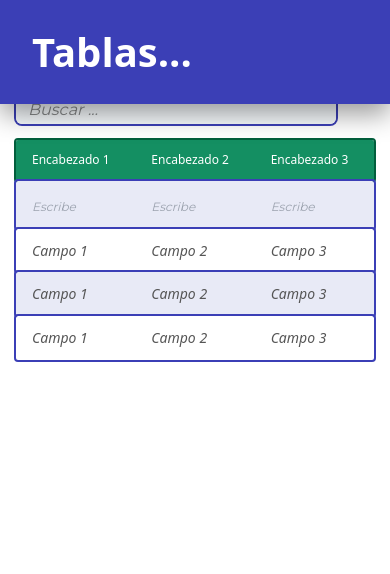
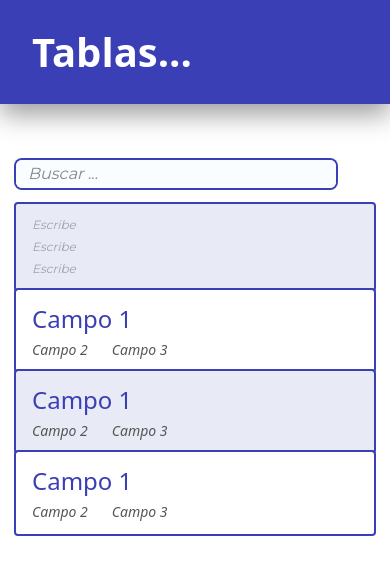
Before and after one commit to AztlanConsulting/Fungivora-Dev, a React (Vite) app in the folder frontend/: page /tablas in a window 390 px wide. Shown: the top 574 px of the page. Built offline with nearby package versions, Linux system fonts and the light colour scheme; some icons are missing.

Commit message:
[FIX] (frontend) The table view has changed in the mobile version

```diff
--- a/frontend/src/views/vista_tablas.jsx
+++ b/frontend/src/views/vista_tablas.jsx
@@ -7,32 +7,42 @@ import { colores } from "../componentes/colores";
 
 function VistaTablas() {
 
+  // Estado de la barra de búsqueda
   const [busqueda, setBusqueda] = useState("");
 
+  // Estado de la fila editable (inputs vacíos al inicio)
   const [nuevaFila, setNuevaFila] = useState({ campo1: "", campo2: "", campo3: "" });
 
+  // Filas confirmadas de la tabla
   const [datos, setDatos] = useState([
     { campo1: "Campo 1", campo2: "Campo 2", campo3: "Campo 3" },
     { campo1: "Campo 1", campo2: "Campo 2", campo3: "Campo 3" },
     { campo1: "Campo 1", campo2: "Campo 2", campo3: "Campo 3" },
   ]);
 
+  // Actualiza el valor de un campo en la fila editable sin guardar aún
   const handleNuevaFila = (campo, valor) => {
-    const actualizada = { ...nuevaFila, [campo]: valor };
-    setNuevaFila(actualizada);
+    setNuevaFila((prev) => ({ ...prev, [campo]: valor }));
+  };
 
-    if (actualizada.campo1 && actualizada.campo2 && actualizada.campo3) {
-      setDatos((prev) => [...prev, actualizada]);
-      setNuevaFila({ campo1: "", campo2: "", campo3: "" });
+  // Guarda la fila al presionar Enter, solo si los tres campos tienen contenido
+  const handleKeyDown = (e) => {
+    if (e.key === "Enter") {
+      if (nuevaFila.campo1 && nuevaFila.campo2 && nuevaFila.campo3) {
+        setDatos((prev) => [...prev, nuevaFila]);
+        setNuevaFila({ campo1: "", campo2: "", campo3: "" }); // limpia los inputs
+      }
     }
   };
 
+  // Filtra las filas confirmadas en tiempo real según el texto de búsqueda
   const datosFiltrados = datos.filter((fila) =>
     Object.values(fila).some((val) =>
       val.toLowerCase().includes(busqueda.toLowerCase())
     )
   );
 
+  // Estilo compartido para los inputs de la fila editable
   const inputStyle = {
     fontFamily: "Montserrat, sans-serif",
     fontSize: "clamp(12px, 1.2vw, 14px)",
@@ -41,7 +51,7 @@ function VistaTablas() {
     width: "100%",
   };
 
-  // Estilo de borde individual por rectángulo
+  // Borde individual con outline para evitar que se duplique el grosor entre filas
   const bordeFilaStyle = {
     outline: `2px solid ${colores.azul}`,
     borderRadius: "2px",
@@ -53,9 +63,10 @@ function VistaTablas() {
     <>
       <Titulo>Tablas...</Titulo>
 
-      <Base margen_arriba="mt-20 md:mt-36">
+      <Base margen_arriba="mt-36 md:mt-36">
         <div className="flex flex-col gap-4">
 
+          {/** Barra de búsqueda — filtra las filas en tiempo real */}
           <BarraBusqueda
             value={busqueda}
             onChange={(e) => setBusqueda(e.target.value)}
@@ -64,14 +75,16 @@ function VistaTablas() {
 
           <div className="w-full flex flex-col">
 
-            {/** Encabezado  */}
+            {/** Encabezado verde — solo visible en desktop (hidden en móvil) */}
             <div
-              className="grid grid-cols-3 rounded-xl overflow-hidden mb-1.5"
+              className="hidden md:grid md:grid-cols-3 overflow-hidden"
               style={{
                 backgroundColor: colores.verde,
-                outline: "2px solid #025E3C",
+                outline: "2px solid #025E3C", // borde verde oscuro distinto al de las filas
                 borderRadius: "2px",
-                 marginBottom: "0px",
+                marginBottom: "0px",
+                position: "relative",
+                zIndex: 1, // queda por encima del outline de la primera fila
               }}
             >
               {["Encabezado 1", "Encabezado 2", "Encabezado 3"].map((enc, i) => (
@@ -83,20 +96,39 @@ function VistaTablas() {
               ))}
             </div>
 
-            {/** Fila editable — borde azul individual */}
+            {/**
+             * Fila editable
+             * Desktop: 3 inputs en columnas (grid-cols-3)
+             * Móvil: 3 inputs apilados verticalmente en una tarjeta
+             */}
             <div
-              className="grid grid-cols-3"
-              style={{
-                ...bordeFilaStyle,
-                backgroundColor: "#E8EAF6",
-              }}
+              className="grid grid-cols-3 md:grid-cols-3"
+              style={{ ...bordeFilaStyle, backgroundColor: "#E8EAF6" }}
             >
+              {/** Móvil: inputs apilados — se oculta en desktop con md:hidden */}
+              <div className="col-span-3 md:hidden px-4 py-3 flex flex-col gap-1">
+                {["campo1", "campo2", "campo3"].map((campo, i) => (
+                  <input
+                    key={i}
+                    type="text"
+                    value={nuevaFila[campo]}
+                    onChange={(e) => handleNuevaFila(campo, e.target.value)}
+                    onKeyDown={handleKeyDown}
+                    placeholder="Escribe"
+                    className="bg-transparent outline-none placeholder-gray-400 w-full"
+                    style={inputStyle}
+                  />
+                ))}
+              </div>
+
+              {/** Desktop: inputs en columnas — se oculta en móvil con hidden md:block */}
               {["campo1", "campo2", "campo3"].map((campo, i) => (
-                <div key={i} className="px-4 py-3">
+                <div key={i} className="hidden md:block px-4 py-3">
                   <input
                     type="text"
                     value={nuevaFila[campo]}
                     onChange={(e) => handleNuevaFila(campo, e.target.value)}
+                    onKeyDown={handleKeyDown}
                     placeholder="Escribe"
                     className="bg-transparent outline-none placeholder-gray-400"
                     style={inputStyle}
@@ -105,30 +137,48 @@ function VistaTablas() {
               ))}
             </div>
 
-            {/** Filas confirmadas — cada una con su propio borde azul */}
+            {/**
+             * Filas confirmadas
+             * Alternan entre blanco y azul muy claro (#E8EAF6)
+             * Desktop: 3 columnas | Móvil: tarjeta con campo1 arriba y campo2+campo3 abajo
+             */}
             {datosFiltrados.map((fila, index) => (
               <div
                 key={index}
-                className="grid grid-cols-3"
                 style={{
                   ...bordeFilaStyle,
                   backgroundColor: index % 2 === 0 ? "#ffffff" : "#E8EAF6",
                 }}
               >
-                {Object.values(fila).map((valor, i) => (
-                  <div key={i} className="px-4 py-3">
-                    <Text
-                      variante="body"
-                      style={{ color: colores.gris, fontStyle: "italic" }}
-                    >
-                      {valor}
+                {/** Móvil: campo1 en azul/negrita, campo2 y campo3 en fila debajo */}
+                <div className="md:hidden px-4 py-3">
+                  <Text variante="selected" style={{ color: colores.azul }}>
+                    {fila.campo1}
+                  </Text>
+                  <div className="flex gap-6 mt-1">
+                    <Text variante="body" style={{ color: colores.gris, fontStyle: "italic" }}>
+                      {fila.campo2}
+                    </Text>
+                    <Text variante="body" style={{ color: colores.gris, fontStyle: "italic" }}>
+                      {fila.campo3}
                     </Text>
                   </div>
-                ))}
+                </div>
+
+                {/** Desktop: los tres valores en columnas */}
+                <div className="hidden md:grid md:grid-cols-3">
+                  {Object.values(fila).map((valor, i) => (
+                    <div key={i} className="px-4 py-3">
+                      <Text variante="body" style={{ color: colores.gris, fontStyle: "italic" }}>
+                        {valor}
+                      </Text>
+                    </div>
+                  ))}
+                </div>
               </div>
             ))}
 
-            {/** Mensaje cuando no hay resultados */}
+            {/** Mensaje cuando la búsqueda no encuentra resultados */}
             {datosFiltrados.length === 0 && (
               <div className="px-4 py-6 text-center">
                 <Text variante="body" style={{ color: colores.gris }}>
```
